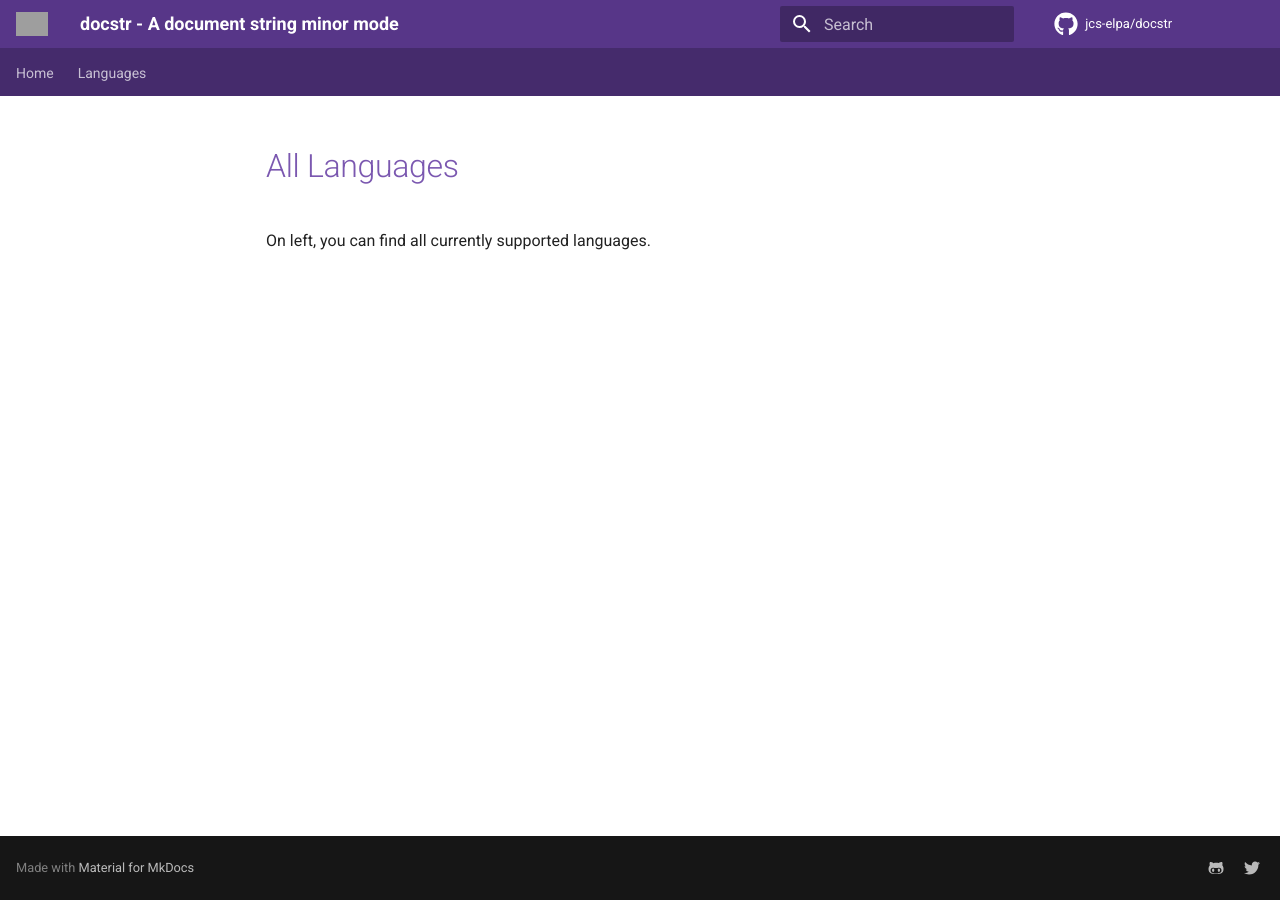
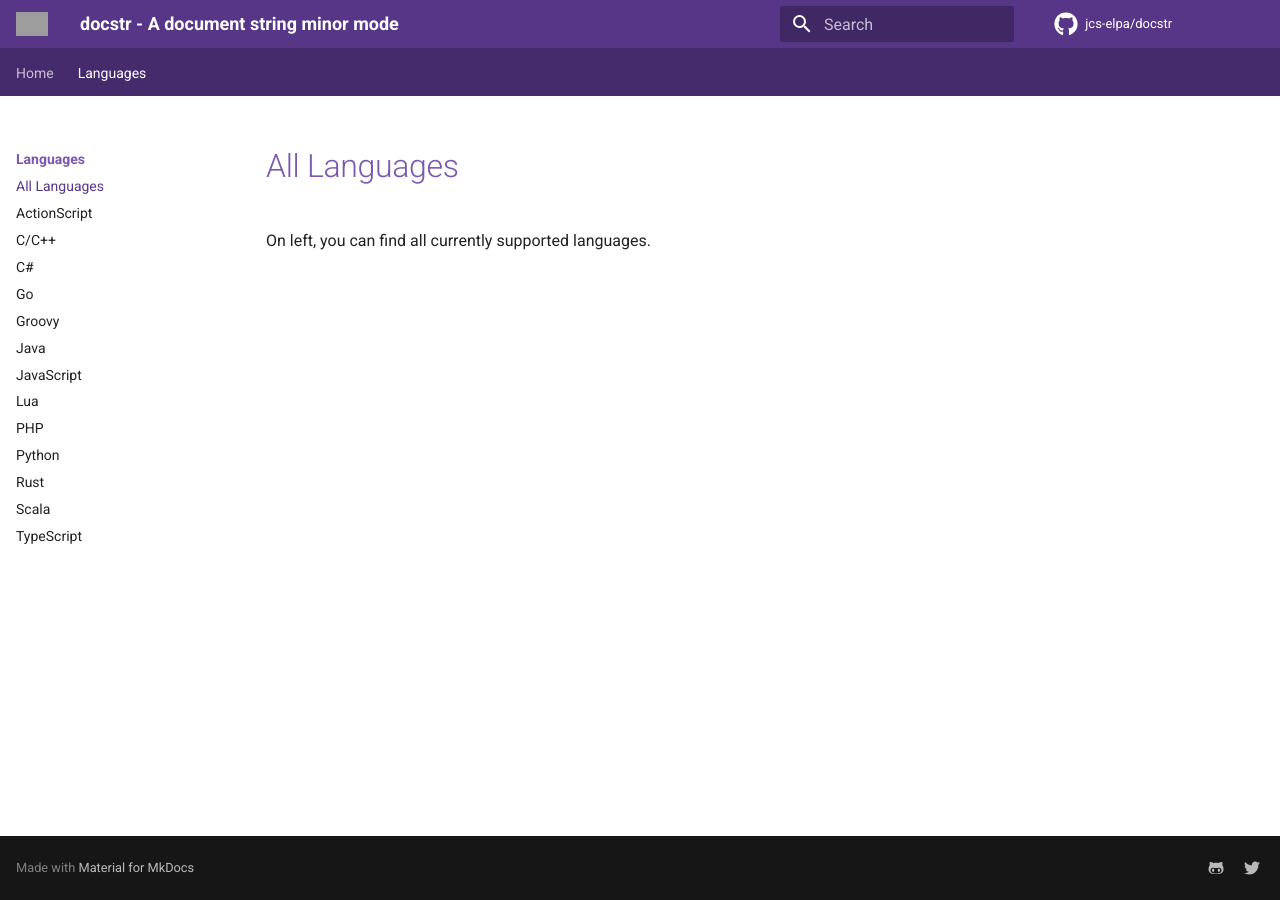
Before and after one commit to emacs-vs/docstr, an MkDocs documentation site: the page built from docs/page/all_languages.md, in a window 1280 px wide. Built offline with MkDocs 1.6.1 and Material for MkDocs 9.7.7, drawn with Linux system fonts in a browser that asks for light colours; comment, search, counter and statistics services are not loaded; grey boxes are pictures that could not be loaded.

Commit message:
Relink doc

```diff
--- a/mkdocs.yml
+++ b/mkdocs.yml
@@ -7,7 +7,7 @@ nav:
   - Home:
     - Overview: README.md
   - Languages:
-    - All Languages: page/languages.md
+    - All Languages: page/all_languages.md
     - ActionScript: page/langs/actionscript.md
     - C/C++: page/langs/cpp.md
     - C#: page/langs/csharp.md
```
